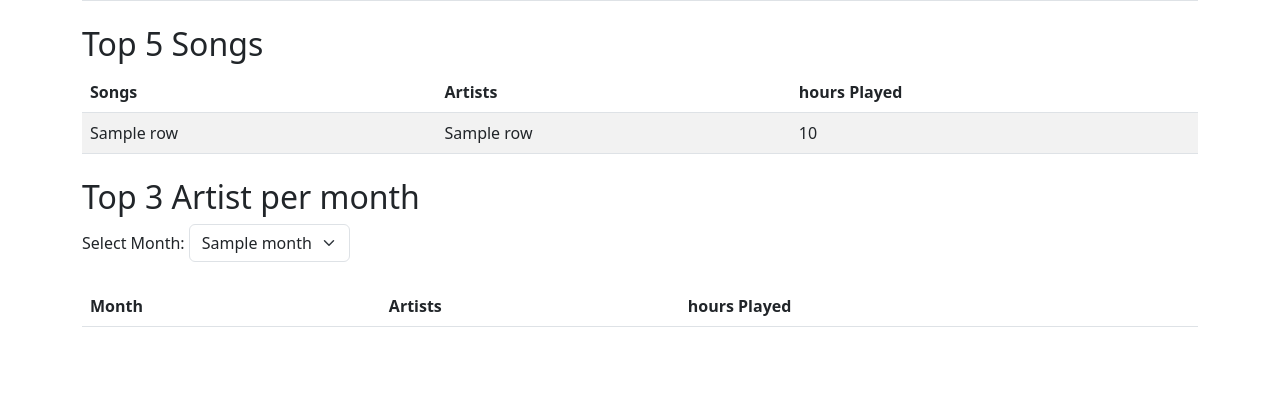
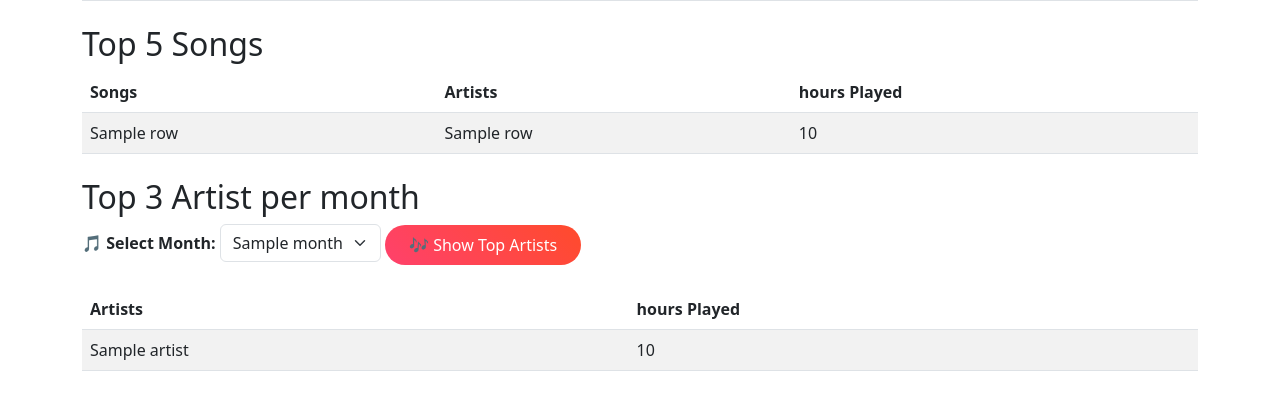
Before and after one commit to hello-michan/music_history, a Flask app: template templates/index.html in a window 1280 px wide. Shown: the part 247-657 px from the top of the page. Run offline with Flask 3, Linux system fonts and the light colour scheme; the template is opened without the code that fills it: most values are stand-ins (such as "Sample title", 1, 10 or a date in 2020); lists and menus that the app fills with data are empty.

Commit message:
add top 3 per month

```diff
--- a/app.py
+++ b/app.py
@@ -1,4 +1,4 @@
-from flask import Flask, render_template
+from flask import Flask, render_template, request
 import pandas as pd
 import os
 import glob
@@ -55,19 +55,35 @@ def index():
         .sort_values(by="hoursPlayed", ascending=False)
         .head(5)
     )
+    # Get the options
+    all_months = spotify_df["month"].unique()
 
-    top_artists_per_month = (
-        spotify_df.groupby(["month","artistName"])["hoursPlayed"]
-        .sum()
-        .reset_index()
-    )
-    top_artists_monthly = (
-        top_artists_per_month.sort_values(["month","hoursPlayed"], ascending=[True,False])
-        .groupby("month")
-        .head(2)
-    )
+    # instantiate selected month
+    selected_month = None
+    # instantiate
+    top_artists_monthly = []
 
-    return render_template("index.html", top_artists=top_artists, top_songs=top_songs, months=top_artists_monthly["month"].unique())
+    if request.method == "POST":
+        selected_month = request.form.get("dropdown")
+        if selected_month:
+            # Get top 3 artists based on the selected month
+            top_artists_monthly = (
+                spotify_df[spotify_df["month"] == selected_month]
+                .groupby("artistName")["hoursPlayed"]
+                .sum()
+                .reset_index()
+                .sort_values(by="hoursPlayed", ascending=False)
+                .head(3)
+            ).to_dict(orient="records")
+
+
+    return render_template(
+        "index.html",
+        top_artists=top_artists,
+        top_songs=top_songs,
+        top_artists_monthly=top_artists_monthly,
+        months=all_months,
+        selected_month=selected_month)
 
 
 if __name__ == "__main__":
--- a/templates/index.html
+++ b/templates/index.html
@@ -51,23 +51,36 @@
 
         <h2 class="mt-4">Top 3 Artist per month</h2>
         <div class="mb-4">
-            <label for="month" class="form-lable">Select Month:</label>
-                <select name="dropdown" class="form-select d-inline-block w-auto">
-                    {% for month in months %}
-                    <option value="{{month}}">{{ month }}</option>
-                    {% endfor %}
-                </select>
+            <form method="POST">
+                <label for="month" class="form-lable fw-bold">🎵 Select Month:</label>
+                    <select name="dropdown" class="form-select d-inline-block w-auto">
+                        {% for month in months %}
+                        <option value="{{month}}" {% if month == selected_month %}selected{% endif %}>
+                            {{ month }}
+                        </option>
+                        {% endfor %}
+                    </select>
+
+                    <button type="submit" class="btn text-white px-4 py-2 rounded-pill" style="background: linear-gradient(45deg, #ff416c, #ff4b2b); border: none;">
+                        🎶 Show Top Artists
+                    </button>
             </form>
         </div>
         <table class="table table-striped">
             <thead>
                 <tr>
-                    <th>Month</th>
                     <th>Artists</th>
                     <th>hours Played</th>
                 </tr>
             </thead>
-
+            <tbody>
+                {% for artist in top_artists_monthly %}
+                <tr>
+                    <td>{{ artist.artistName}}</td>
+                    <td>{{ artist.hoursPlayed | round(2) }}</td>
+                </tr>
+                {% endfor %}
+            </tbody>
         </table>
 
     </div>
```
